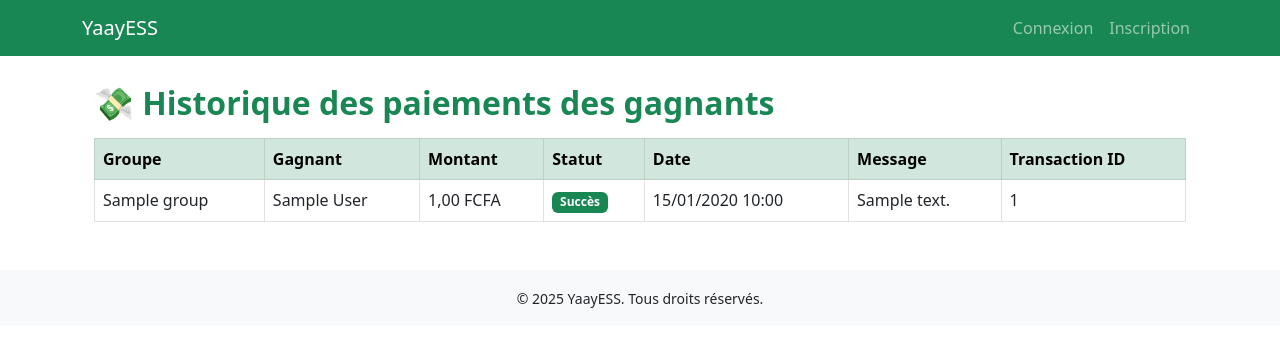
After one commit to Indour61/yaayess-tontine, a Django app: page /paiements-gagnants/ in a window 1280 px wide. The commit adds this page. Shown: the top 347 px of the page. Run offline with Django 5.2, Linux system fonts and the light colour scheme; tables that the repository leaves empty hold one stand-in row (values such as "Sample post"); some libraries are stand-ins or nearby versions.

Commit message:
pairmrnt  membredu gagnant via paydunya yaayess-tontine

```diff
--- a/cotisationtontine/models.py
+++ b/cotisationtontine/models.py
@@ -207,3 +207,30 @@ class HistoriqueAction(models.Model):
 
     def __str__(self):
         return f"{self.get_action_display()} - {self.group.nom} - {self.date.strftime('%d/%m/%Y %H:%M')}"
+
+# tontine/models.py
+from django.db import models
+from django.conf import settings
+from .models import Group, GroupMember  # Assure-toi que c’est bien dans le même fichier
+
+class PaiementGagnant(models.Model):
+    STATUT_CHOICES = [
+        ('SUCCES', 'Succès'),
+        ('ECHEC', 'Échec'),
+    ]
+
+    group = models.ForeignKey(Group, on_delete=models.CASCADE, related_name="paiements")
+    gagnant = models.ForeignKey(GroupMember, on_delete=models.CASCADE, related_name="paiements_reçus")
+    montant = models.DecimalField(max_digits=10, decimal_places=2)
+    statut = models.CharField(max_length=10, choices=STATUT_CHOICES)
+    message = models.TextField(blank=True, null=True)
+    transaction_id = models.CharField(max_length=100, blank=True, null=True)
+    date_paiement = models.DateTimeField(auto_now_add=True)
+
+    class Meta:
+        ordering = ['-date_paiement']
+        verbose_name = "Paiement gagnant"
+        verbose_name_plural = "Paiements des gagnants"
+
+    def __str__(self):
+        return f"{self.gagnant.user.nom} - {self.montant} FCFA - {self.statut}"
--- a/cotisationtontine/urls.py
+++ b/cotisationtontine/urls.py
@@ -2,6 +2,7 @@ from django.urls import path, include
 from rest_framework.routers import DefaultRouter
 from . import views
 from .views import inscription_par_invit
+from .views import liste_paiements_gagnants
 
 from .views_api import (
     GroupViewSet, GroupMemberViewSet,
@@ -66,5 +67,7 @@ urlpatterns = [
     path('rejoindre/<uuid:code>/', inscription_par_invit, name='inscription_par_invit'),
 
     path('rejoindre/<uuid:token>/', views.rejoindre_par_lien, name='rejoindre_par_lien'),
+    path('group/<int:group_id>/payer-gagnant/', views.payer_gagnant, name='payer_gagnant'),
+    path('paiements-gagnants/', liste_paiements_gagnants, name='paiements_gagnants'),
 
 ]
--- a/cotisationtontine/views.py
+++ b/cotisationtontine/views.py
@@ -513,50 +513,53 @@ from django.db.models import Sum
 import random
 
 
-from cotisationtontine.models import CotisationTontine, GroupMember
 from django.shortcuts import get_object_or_404, render
 from django.contrib.auth.decorators import login_required
+from django.db import models
 from django.utils import timezone
-from django.db import models
+from django.http import HttpResponseForbidden
 import random
 
-from .models import Group, GroupMember, CotisationTontine, Tirage
+from cotisationtontine.models import Group, GroupMember, CotisationTontine, Tirage
 
-from django.http import HttpResponseForbidden
 
 @login_required
 def tirage_au_sort_view(request, group_id):
     group = get_object_or_404(Group, id=group_id)
 
-    # ✅ Vérifier si l'utilisateur est autorisé
+    # ✅ Vérifier que seul l'admin ou un superuser peut lancer un tirage
     if request.user != group.admin and not request.user.is_superuser:
         return render(request, '403.html', status=403)
 
-    # Filtrer membres actifs uniquement
-    membres_eligibles = group.membres.filter(actif=True)
+    # ✅ Filtrer uniquement les membres actifs et non exclus
+    membres_eligibles = group.membres.filter(actif=True, exit_liste=False)
+
+    gagnant = None
+    montant_total = 0
 
     if membres_eligibles.exists():
         gagnant = random.choice(list(membres_eligibles))
-        montant_total = CotisationTontine.objects.filter(member__group=group).aggregate(
-            total=models.Sum('montant')
-        )['total'] or 0
 
-        # Enregistrer tirage
+        # ✅ Calcul du montant total des cotisations valides du groupe
+        montant_total = CotisationTontine.objects.filter(
+            member__group=group,
+            statut='valide'
+        ).aggregate(total=models.Sum('montant'))['total'] or 0
+
+        # ✅ Enregistrement du tirage
         Tirage.objects.create(
             group=group,
             gagnant=gagnant,
             membre=gagnant,
             montant=montant_total,
         )
-    else:
-        gagnant = None
-        montant_total = 0
 
     context = {
         'group': group,
         'gagnant': gagnant,
         'montant_total': montant_total,
     }
+
     return render(request, 'cotisationtontine/tirage_resultat.html', context)
 
 
@@ -739,3 +742,91 @@ def rejoindre_groupe(request, uuid_code):
             message = f"Bienvenue {nom}, vous avez été ajouté au groupe {group.nom} avec succès !"
 
     return render(request, 'rejoindre_groupe.html', {'group': group, 'message': message})
+
+import requests
+from django.shortcuts import get_object_or_404, render, redirect
+from django.contrib import messages
+from django.db.models import Sum
+from django.conf import settings
+
+from .models import Group, Tirage, PaiementGagnant, CotisationTontine
+
+def payer_gagnant(request, group_id):
+    group = get_object_or_404(Group, id=group_id)
+
+    # Récupérer le dernier tirage gagnant
+    dernier_tirage = Tirage.objects.filter(group=group).order_by('-date_tirage').first()
+
+    if not dernier_tirage or not dernier_tirage.gagnant:
+        messages.error(request, "Aucun gagnant défini pour ce groupe.")
+        return redirect('group_detail', group_id=group.id)
+
+    gagnant = dernier_tirage.gagnant
+
+    # Calcul du montant total des cotisations validées
+    montant_total = CotisationTontine.objects.filter(
+        member__group=group,
+        statut='valide'
+    ).aggregate(total=Sum('montant'))['total'] or 0
+
+    if request.method == 'POST':
+        # Préparer les headers et payload pour PayDunya (ajuste selon API PayDunya)
+        url = "https://app.paydunya.com/api/v1/transfer-to-wallet"
+        headers = {
+            "Content-Type": "application/json",
+            "PAYDUNYA-MASTER-KEY": settings.PAYDUNYA_KEYS['master_key'],
+            "PAYDUNYA-PRIVATE-KEY": settings.PAYDUNYA_KEYS['private_key'],
+            "PAYDUNYA-TOKEN": settings.PAYDUNYA_KEYS['token'],
+        }
+        data = {
+            "amount": float(montant_total),
+            "recipient_number": gagnant.user.phone,
+            "wallet": "WAVE",  # ou autre wallet supporté
+            "reason": f"Paiement tirage - {group.nom}"
+        }
+
+        try:
+            response = requests.post(url, headers=headers, json=data)
+            res = response.json()
+
+            if res.get("response_code") == "00":
+                # Paiement réussi : enregistrer dans PaiementGagnant
+                PaiementGagnant.objects.create(
+                    group=group,
+                    gagnant=gagnant,
+                    montant=montant_total,
+                    statut='SUCCES',
+                    message=res.get("response_text", ""),
+                    transaction_id=res.get("transaction_id", "")
+                )
+                messages.success(request, f"Paiement de {montant_total} FCFA envoyé à {gagnant.user.nom} avec succès.")
+            else:
+                # Paiement échoué : enregistrer erreur
+                PaiementGagnant.objects.create(
+                    group=group,
+                    gagnant=gagnant,
+                    montant=montant_total,
+                    statut='ECHEC',
+                    message=res.get("response_text", "")
+                )
+                messages.error(request, f"Échec du paiement : {res.get('response_text')}")
+        except Exception as e:
+            messages.error(request, f"Erreur lors du paiement : {str(e)}")
+
+        return redirect('group_detail', group_id=group.id)
+
+    # Méthode GET : afficher la page de confirmation
+    return render(request, 'cotisationtontine/payer_gagnant.html', {
+        'group': group,
+        'gagnant': gagnant,
+        'montant_total': montant_total,
+    })
+
+from django.shortcuts import render
+from .models import PaiementGagnant
+
+def liste_paiements_gagnants(request):
+    paiements = PaiementGagnant.objects.select_related('gagnant__user', 'group').order_by('-date_paiement')
+    return render(request, 'cotisationtontine/paiement_gagnant.html', {
+        'paiements': paiements
+    })
--- /dev/null
+++ b/templates/cotisationtontine/paiement_gagnant.html
@@ -0,0 +1,48 @@
+{% extends 'base.html' %}
+
+{% block title %}Paiements des gagnants{% endblock %}
+
+{% block content %}
+<div class="container mt-4">
+  <h2 class="fw-bold text-success">💸 Historique des paiements des gagnants</h2>
+
+  {% if paiements %}
+    <table class="table table-bordered table-hover mt-3">
+      <thead class="table-success">
+        <tr>
+          <th>Groupe</th>
+          <th>Gagnant</th>
+          <th>Montant</th>
+          <th>Statut</th>
+          <th>Date</th>
+          <th>Message</th>
+          <th>Transaction ID</th>
+        </tr>
+      </thead>
+      <tbody>
+        {% for p in paiements %}
+        <tr>
+          <td>{{ p.group.nom }}</td>
+          <td>{{ p.gagnant.user.nom }}</td>
+          <td>{{ p.montant }} FCFA</td>
+          <td>
+            {% if p.statut == 'SUCCES' %}
+              <span class="badge bg-success">Succès</span>
+            {% else %}
+              <span class="badge bg-danger">Échec</span>
+            {% endif %}
+          </td>
+          <td>{{ p.date_paiement|date:"d/m/Y H:i" }}</td>
+          <td>{{ p.message|default:"—" }}</td>
+          <td>{{ p.transaction_id|default:"—" }}</td>
+        </tr>
+        {% endfor %}
+      </tbody>
+    </table>
+  {% else %}
+    <div class="alert alert-info mt-4">
+      Aucun paiement gagnant enregistré pour le moment.
+    </div>
+  {% endif %}
+</div>
+{% endblock %}
--- a/templates/cotisationtontine/tirage_resultat.html
+++ b/templates/cotisationtontine/tirage_resultat.html
@@ -44,6 +44,10 @@
                     {{ montant_total|floatformat:0|intcomma }} FCFA
                 </strong>
             </p>
+            <!-- Bouton Payer le gagnant -->
+            <a href="{% url 'cotisationtontine:payer_gagnant' group.id %}" class="btn btn-warning btn-lg mt-4">
+                💸 Payer le gagnant maintenant
+            </a>
         </div>
     {% else %}
         <div class="alert alert-warning mt-5">
```
Also changed, not shown: cotisationtontine/admin.py (+20 -0 lines), templates/cotisationtontine/payer_gagnant.html (added, +28 -0 lines), cotisationtontine/migrations/0002_paiementgagnant.py (added), 1 other file.
